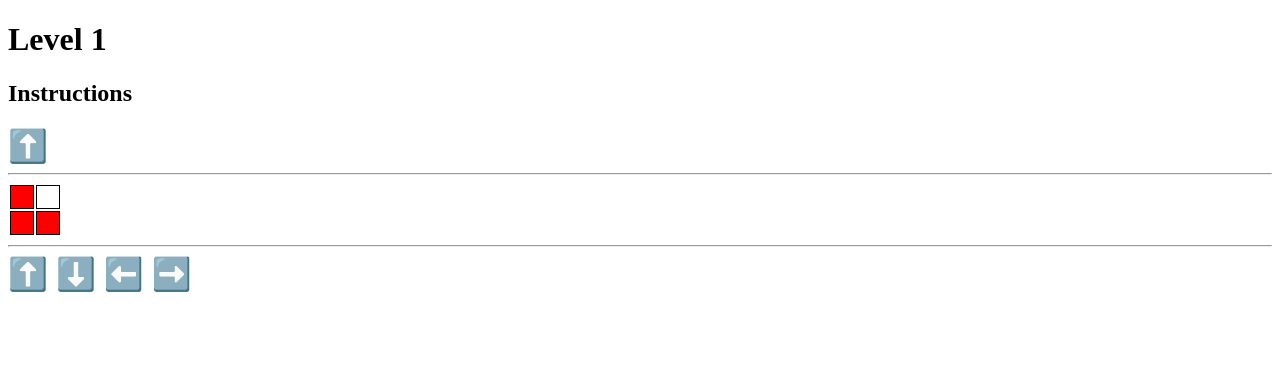
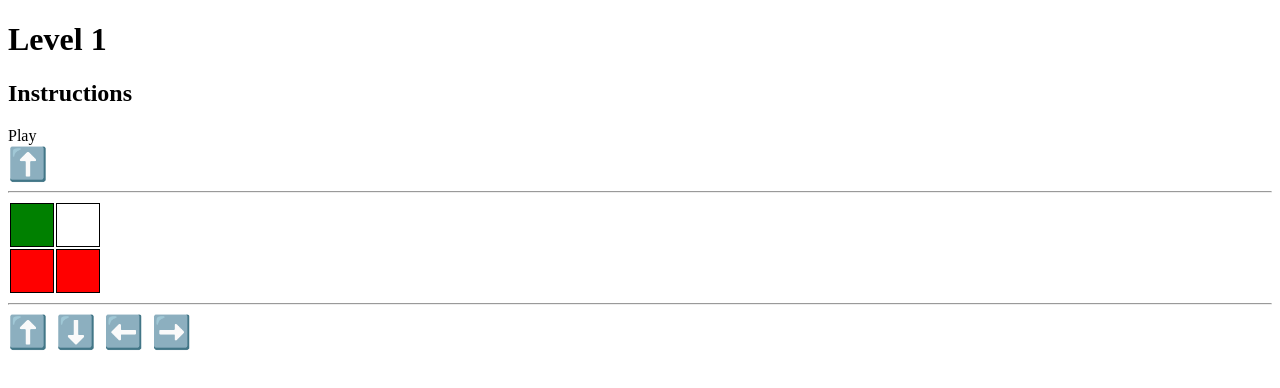
Before and after one commit to Dezzymei/CodeMaze, a Next.js app: page /level/1 in a window 1280 px wide. Both pictures are taken after a click on the element "⬆️". Shown: the top 388 px of the page. Built offline with nearby package versions, Linux system fonts and the light colour scheme.

Commit message:
Very basic instructions and controls

```diff
--- a/pages/level/[levelId].js
+++ b/pages/level/[levelId].js
@@ -4,13 +4,18 @@ import { useState } from "react";
 
 import { WALL, FREE, UP, DOWN, LEFT, RIGHT } from "../../gameLogic/types";
 
-const cellWidth = 20;
+const cellWidth = 40;
+
+const sleep = (t) => new Promise((s) => setTimeout(s, t));
 
 export default function Level() {
   const router = useRouter();
   const { levelId } = router.query;
 
   const [instructions, setInstructions] = useState([]);
+  const [currentPosition, setCurrentPosition] = useState([0, 0]);
+  const [currentInstruction, setCurrentInstruction] = useState();
+  const [visited, setVisited] = useState([]);
 
   const levelData = [
     [WALL, FREE],
@@ -23,6 +28,53 @@ export default function Level() {
     { direction: LEFT, symbol: "⬅️" },
     { direction: RIGHT, symbol: "➡️" },
   ];
+
+  const play = async () => {
+    let newPosition = currentPosition;
+    for (let i = 0; i < instructions.length; i++) {
+      setCurrentInstruction(i);
+      const currentInstruction = instructions[i];
+      switch (currentInstruction.direction) {
+        case UP:
+          if (newPosition[1] === 0) {
+            alert("Hit the top!");
+          } else {
+            newPosition = [newPosition[0], newPosition[1] - 1];
+            setCurrentPosition(newPosition);
+          }
+          break;
+        case DOWN:
+          if (newPosition[1] === levelData[0].length - 1) {
+            alert("Hit the bottom!");
+          } else {
+            newPosition = [newPosition[0], newPosition[1] + 1];
+            setCurrentPosition(newPosition);
+          }
+          break;
+        case RIGHT:
+          if (newPosition[0] === levelData.length - 1) {
+            alert("Hit the right side!");
+          } else {
+            newPosition = [newPosition[0] + 1, newPosition[1]];
+            setCurrentPosition(newPosition);
+          }
+          break;
+        case LEFT:
+          if (newPosition[0] === 0) {
+            alert("Hit the left side!");
+          } else {
+            newPosition = [newPosition[0] - 1, newPosition[1]];
+            setCurrentPosition(newPosition);
+          }
+          break;
+      }
+
+      if (levelData[newPosition[1]][newPosition[0]] === WALL) {
+        alert("You hit a wall!");
+      }
+      await sleep(2000);
+    }
+  };
 
   const displayPossibleInstructions = (possibleInstructions) => {
     return (
@@ -48,8 +100,22 @@ export default function Level() {
   const displayInstructions = (instructions) => {
     return (
       <div style={{ fontSize: "xx-large" }}>
-        {instructions.map((instruction) => {
-          return <>{instruction.symbol}</>;
+        {instructions.map((instruction, instructionIndex) => {
+          return (
+            <span
+              style={{
+                backgroundColor: !currentInstruction
+                  ? "white"
+                  : currentInstruction === instructionIndex
+                  ? "green"
+                  : currentInstruction > instructionIndex
+                  ? "black"
+                  : "white",
+              }}
+            >
+              {instruction.symbol}
+            </span>
+          );
         })}
       </div>
     );
@@ -66,15 +132,21 @@ export default function Level() {
     }
     return (
       <table>
-        {levelData.map((row) => {
+        {levelData.map((row, yIndex) => {
           return (
             <tr>
-              {row.map((cell) => {
+              {row.map((cell, xIndex) => {
                 return (
                   <td
                     style={{
                       border: "1px solid",
-                      background: cell === WALL ? "red" : "white",
+                      background:
+                        xIndex === currentPosition[0] &&
+                        yIndex === currentPosition[1]
+                          ? "green"
+                          : cell === WALL
+                          ? "red"
+                          : "white",
                       width: cellWidth,
                       height: cellWidth,
                     }}
@@ -97,6 +169,7 @@ export default function Level() {
       </Head>
       <h1>Level {levelId}</h1>
       <h2>Instructions</h2>
+      <span onClick={() => play()}>Play</span>
 
       {displayInstructions(instructions)}
       <hr />
```
